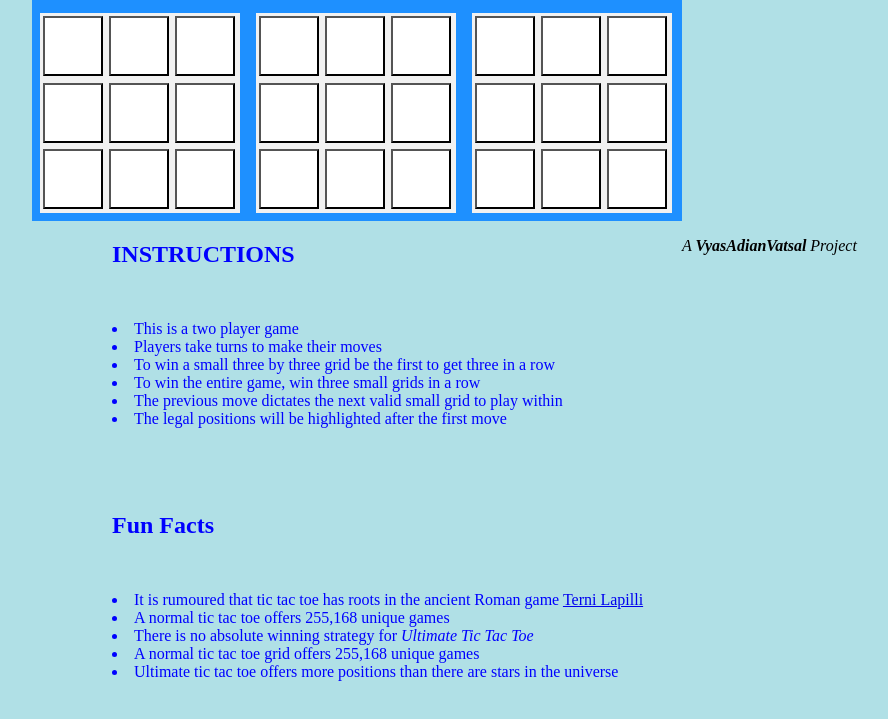
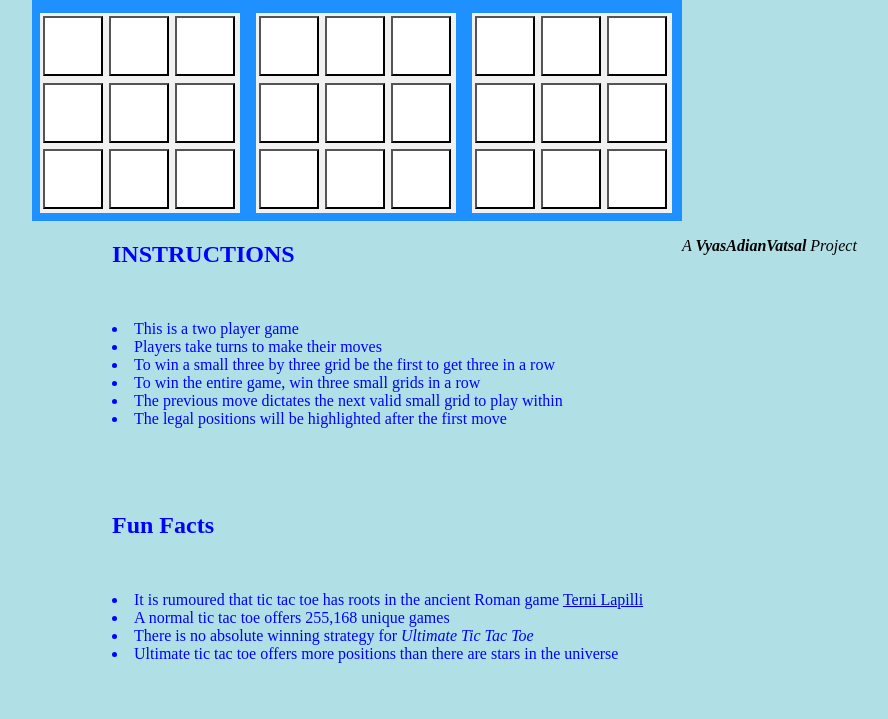
Before and after one commit to rainavyas/Ultimate-Tic-Tac-Toe, a plain HTML site: page index.html in a window 1280 px wide. Shown: the part 507-1226 px from the top of the page, without its empty margins (26-914 px from the left). Drawn offline with Linux system fonts and the light colour scheme.

Commit message:
removed extra line

```diff
--- a/index.html
+++ b/index.html
@@ -141,7 +141,6 @@
          </a>
       <li>A normal tic tac toe offers 255,168 unique games </li>
       <li> There is no absolute winning strategy for <i>Ultimate Tic Tac Toe</i></li>
-      <li>A normal tic tac toe grid offers 255,168 unique games </li>
       <li>Ultimate tic tac toe offers more positions than there are stars in the universe </li>
 
     </text>
```
